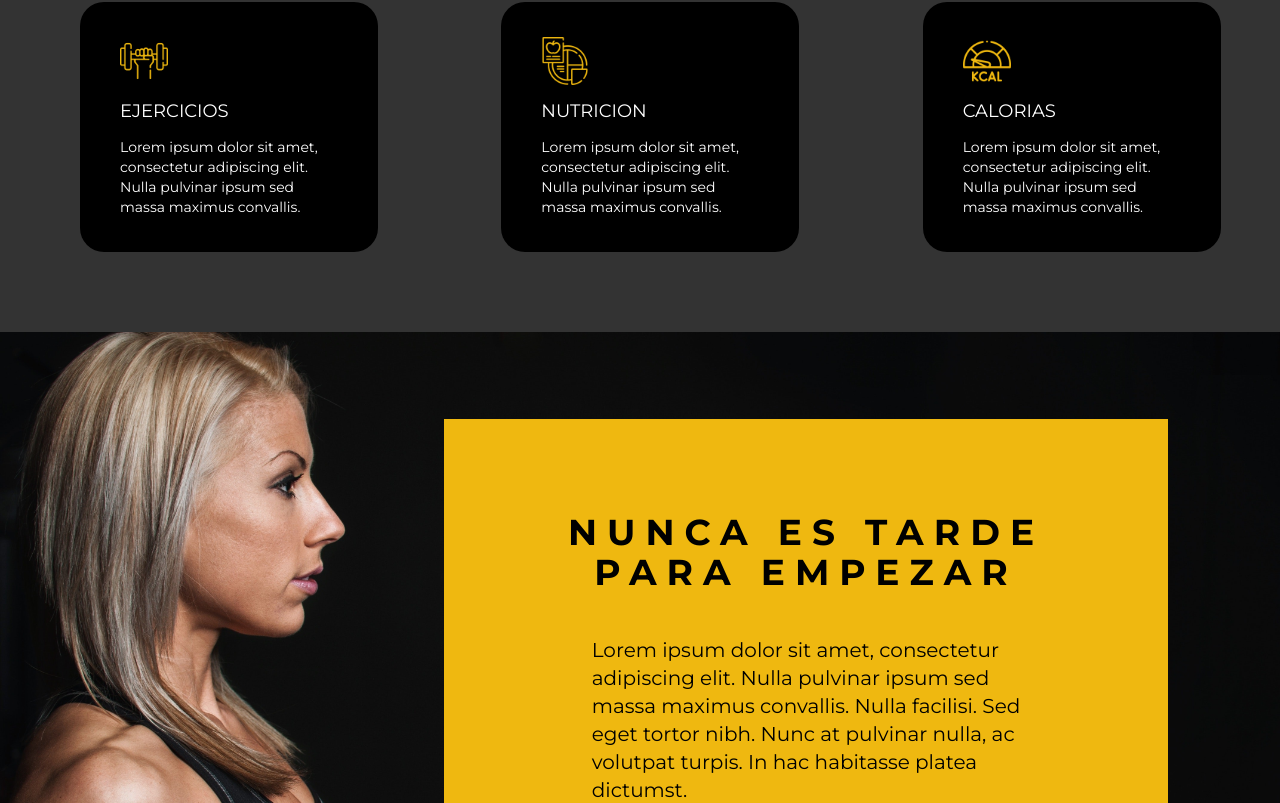
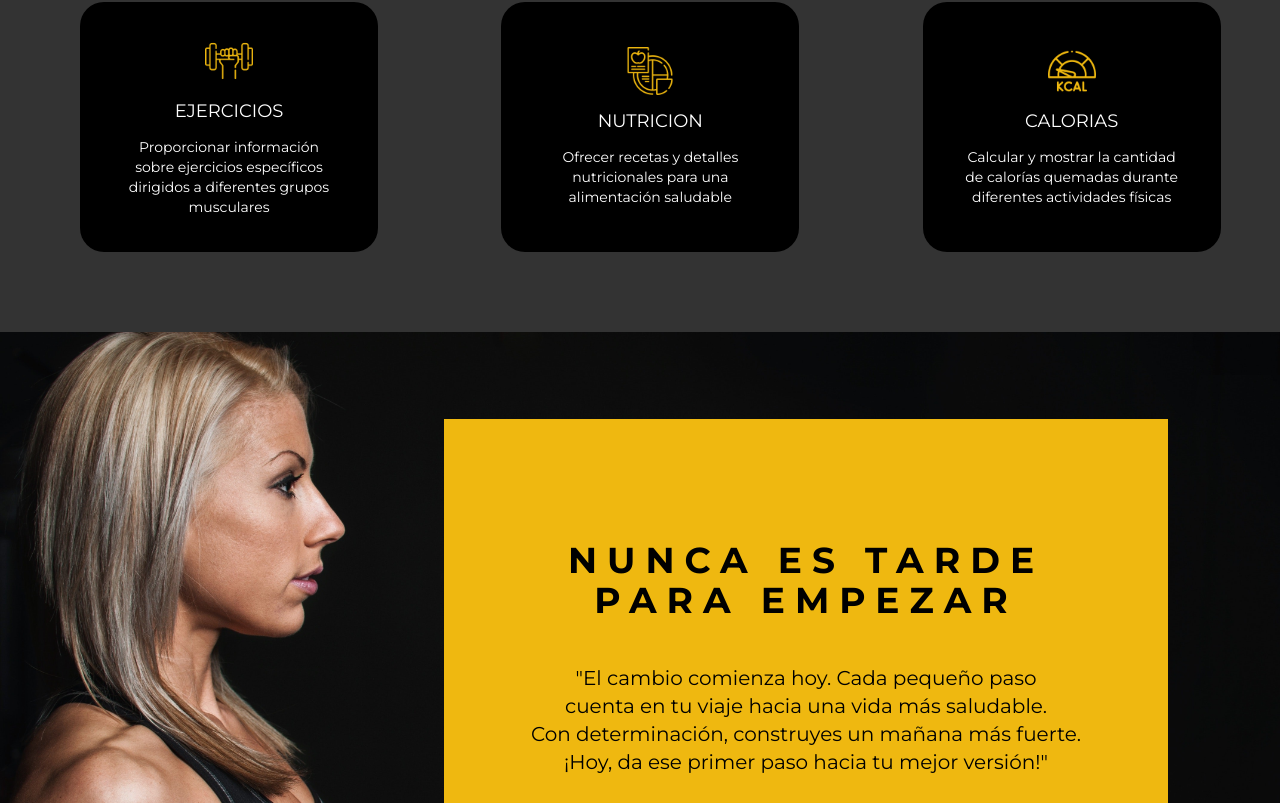
Before and after one commit to JAASM1/FitZone, a React (Create React App) app: page / in a window 1280 px wide. Shown: the part 957-1760 px from the top of the page. Built offline with nearby package versions, Linux system fonts and the light colour scheme.

Commit message:
Cambiar los Lorem por info de nosotros

```diff
--- a/src/components/footer/footer.js
+++ b/src/components/footer/footer.js
@@ -44,7 +44,7 @@ function Footer() {
 
           <div className='flex flex-col gap-8 max-md:items-center'>
             <p className='font-bold md:text-lg text-xs uppercase'>Sobre FitZone</p>
-            <p className='md:mr-10 md:font-light font-extralight max-md:text-xs max-md:text-center'>Lorem ipsum dolor sit amet, consectetur adipiscing elit. Nulla pulvinar ipsum sed massa maximus convallis. Nulla facilisi. Sed eget tortor nibh. Nunc at pulvinar nulla, ac volutpat turpis. In hac habitasse platea dictumst. </p>
+            <p className='md:mr-10 md:font-light font-extralight max-md:text-xs max-md:text-center'>Tu destino para la transformación física y mental. Con programas de ejercicio personalizados, nutrición equilibrada y motivación constante, en FitZone te ayudamos a alcanzar tus metas de bienestar. ¡Únete a la comunidad FitZone y da forma a tu mejor versión hoy mismo!"</p>
           </div>
 
 
--- a/src/page/Inicio/Inicio.js
+++ b/src/page/Inicio/Inicio.js
@@ -46,20 +46,20 @@ function Inicio() {
           <p className='text-3xl font-bold uppercase max-md:text-center'>Lo que <br/>ofrecemos</p>
         </div>
         <div className='grid md:grid-cols-3 md:gap-36 gap-5 justify-center'>
-          <div className='bg-black w-[298px] h-[250px] flex flex-col justify-center p-10 gap-3 rounded-3xl'>
+          <div className='bg-black w-[298px] h-[250px] flex flex-col justify-center items-center p-10 gap-3 rounded-3xl'>
             <img src={iconEjercicio} alt='icono ejercicio' className='w-12'></img>
             <p className='text-lg uppercase font-medium'>Ejercicios</p>
-            <p className='text-sm font-light'>Lorem ipsum dolor sit amet, consectetur adipiscing elit.<br></br> Nulla pulvinar ipsum sed massa maximus convallis.</p>
+            <p className='text-sm font-light text-center'>Proporcionar información sobre ejercicios específicos dirigidos a diferentes grupos musculares</p>
           </div>
-          <div className='bg-black w-[298px] h-[250px] flex flex-col justify-center p-10 gap-3 rounded-3xl'>
+          <div className='bg-black w-[298px] h-[250px] flex flex-col justify-center items-center p-10 gap-3 rounded-3xl'>
             <img src={iconNutricion} alt='icono nutricion' className='w-12'></img>
             <p className='text-lg uppercase font-medium'>Nutricion</p>
-            <p className='text-sm font-light'>Lorem ipsum dolor sit amet, consectetur adipiscing elit. Nulla pulvinar ipsum sed massa maximus convallis.</p>
+            <p className='text-sm font-light text-center'>Ofrecer recetas y detalles nutricionales para una alimentación saludable</p>
           </div>
-          <div className='bg-black w-[298px] h-[250px] flex flex-col justify-center p-10 gap-3 rounded-3xl'>
+          <div className='bg-black w-[298px] h-[250px] flex flex-col justify-center items-center p-10 gap-3 rounded-3xl'>
             <img src={iconCalorias} alt='icono calorias' className='w-12'></img>
             <p className='text-lg uppercase font-medium'>Calorias</p>
-            <p className='text-sm font-light'>Lorem ipsum dolor sit amet, consectetur adipiscing elit. Nulla pulvinar ipsum sed massa maximus convallis.</p>
+            <p className='text-sm font-light text-center'>Calcular y mostrar la cantidad de calorías quemadas durante diferentes actividades físicas</p>
           </div>
         </div>
       </div>
@@ -68,7 +68,7 @@ function Inicio() {
       <div className='flex flex-col items-end justify-center'>
         <div className='flex flex-col bg-[#EFB810] text-black md:w-[724px] md:h-[478px] w-[250px] h-[180px] md:gap-11 gap-2 justify-center items-center absolute md:right-28 right-5'>
           <p className='md:text-4xl text-xs font-bold text-center uppercase md:tracking-[10px]'>Nunca es tarde <br/> para empezar</p>
-          <p className='text-justify md:text-xl text-[10px]'>Lorem ipsum dolor sit amet, consectetur <br/> adipiscing elit. Nulla pulvinar ipsum sed <br/> massa maximus convallis. Nulla facilisi. Sed <br/> eget tortor nibh. Nunc at pulvinar nulla, ac <br/> volutpat turpis. In hac habitasse platea <br/> dictumst. </p>
+          <p className='text-center md:text-xl text-[10px]'>"El cambio comienza hoy. Cada pequeño paso<br/> cuenta en tu viaje hacia una vida más saludable.<br/> Con determinación, construyes un mañana más fuerte.<br/> ¡Hoy, da ese primer paso hacia tu mejor versión!"</p>
         </div>
         <div>
           <img src={ img2 } alt='' className='max-md:hidden'/>
```
